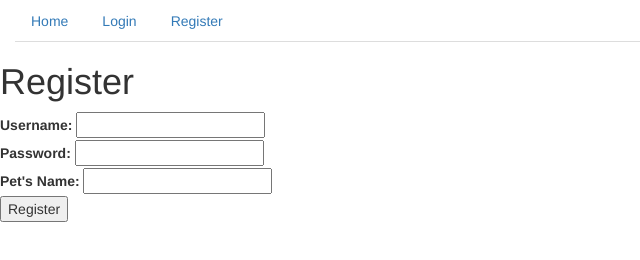
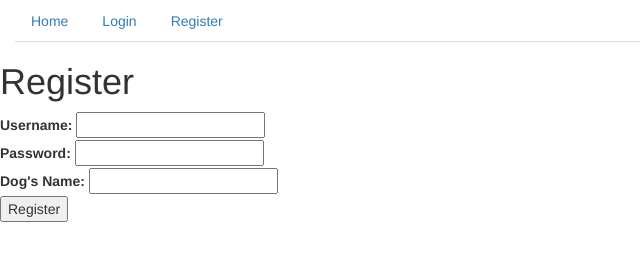
Before and after one commit to karlabrandon817/tableScraps, a website: page public/views/index.html at #!/register in a window 1280 px wide. Shown: the full height of the page, 0-640 px from the left. Drawn offline with Linux system fonts and the light colour scheme; files whose address does not match are found by name.

Commit message:
updated DOM display

```diff
--- a/public/views/partials/register.html
+++ b/public/views/partials/register.html
@@ -10,7 +10,7 @@
             <input ng-model="password" type="password" />
         </div>
         <div>
-            <label for="pet_name">Pet's Name:</label>
+            <label for="pet_name">Dog's Name:</label>
             <input ng-model="pet_name" type="text" />
         </div>
         <div>
```
